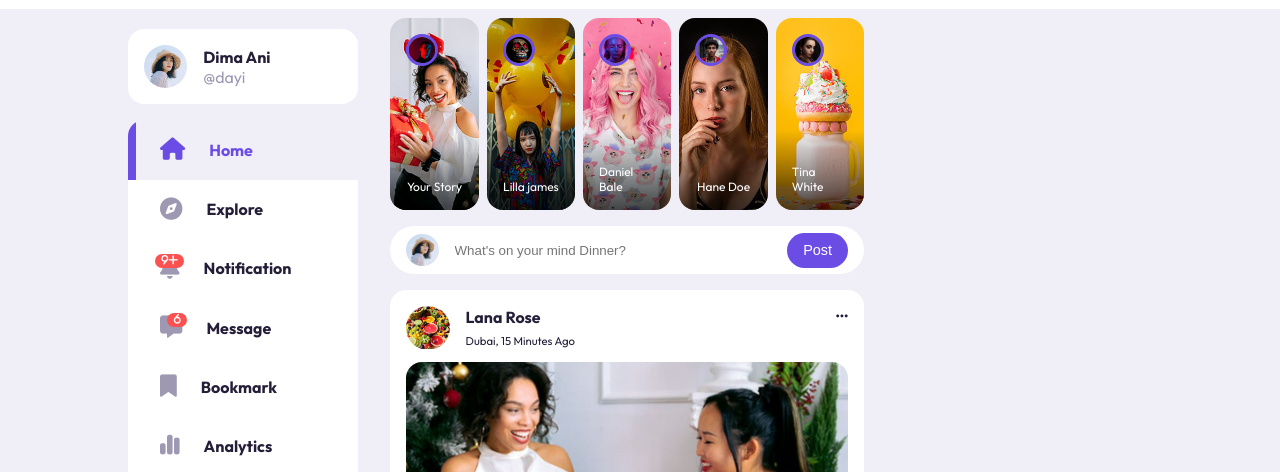
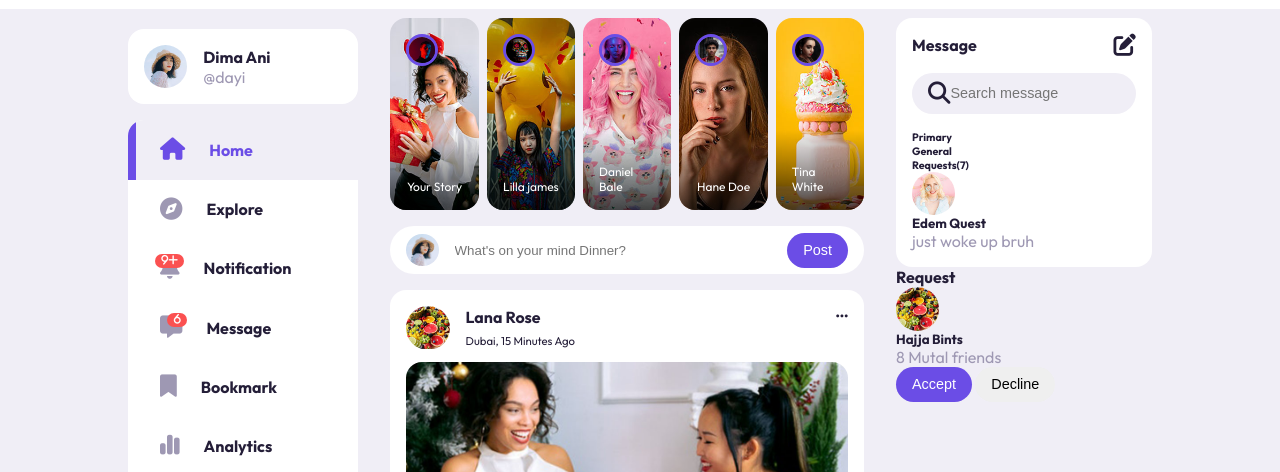
Before and after one commit to sohelshaikh74/social-media-website, a plain HTML site: page index.html in a window 1280 px wide. Shown: the part 57-529 px from the top of the page. Drawn offline with nearby package versions, Linux system fonts and the light colour scheme.

Commit message:
right updated

```diff
--- a/index.html
+++ b/index.html
@@ -149,7 +149,7 @@
                 <label for="create-post" class="btn btn-primary">Create Post</label>
             </div>
 
-            <!-- ************ MIDDLE *************** -->
+            <!-- =========== MIDDLE ===============-->
             <div class="middle">
                 <!-- ************ STORIES*********** -->
                 <div class="stories">
@@ -185,6 +185,7 @@
                     </div>
                 </div>
                 <!-- ***** END OF STORIES ******* -->
+
                 <form class="create-post">
                     <div class="profile-photo">
                         <img src="/images/profile-1.jpg" alt="">
@@ -195,6 +196,7 @@
 
                 <!-- ************* FEEDs************** -->
                 <div class="feeds">
+
                     <!-- ************Feed-1************ -->
                     <div class="feed">
                         <div class="head">
@@ -614,10 +616,68 @@
                     </div>
                     <!-- *********end of feed-7*********** -->
                 </div>
+                <!-- **************End of Feeds******** -->
             </div>
+            <!-- ====================End of Middle================-->
 
-            <!-- ************ RIGHT *************** -->
+            <!-- ============= RIGHT =============== -->
             <div class="right">
+                <div class="messages">
+                    <div class="heading">
+                        <h4>Message</h4>
+                        <i class="fa-solid fa-pen-to-square"></i>
+                    </div>
+                    <!-- ********Search bar***********-->
+                    <div class="search-bar">
+                        <i class="fa-solid fa-magnifying-glass"></i>
+                        <input type="search" placeholder="Search message" id="message-serch">
+                    </div>
+
+                    <!-- **********Message Categorey*********-->
+                    <div class="category">
+                        <h6 class="active">Primary </h6>
+                        <h6>General</h6>
+                        <h6>Requests(7) </h6>
+                    </div>
+
+                    <!-- **********Message*********-->
+                    <div class="message">
+                        <div class="profile-photo">
+                            <img src="./images/profile-17.jpg" alt="">
+                        </div>
+                        <div class="message-body">
+                            <h5>Edem Quest</h5>
+                            <p class="text-muted">just woke up bruh</p>
+                        </div>
+                    </div>
+                </div>
+                <!-- *****end of message**** -->
+                <!-- ****friend Request -->
+                <div class="friend-requests">
+                    <h4>Request</h4>
+                    <div class="request">
+                        <div class="info">
+                            <div class="profile-photo">
+                                <img src="./images/profile-13.jpg" alt="">
+                            </div>
+                            <div>
+                                <h5>Hajja Bints</h5>
+                                <p class="text-muted">
+                                    8 Mutal friends
+                                </p>
+                                <div class="action">
+                                    <button class="btn btn-primary">
+                                        Accept
+                                    </button>
+                                    <button class="btn">
+                                        Decline
+                                    </button>
+                                </div>
+                            </div>
+                        </div>
+                    </div>
+                </div>
+
 
             </div>
         </div>
--- a/style.css
+++ b/style.css
@@ -94,13 +94,12 @@ nav .container{
     align-items: center;
     justify-content:  space-between;
 }
-
-nav .search-bar{
+.search-bar{
    background: var(--color-light);
    border-radius: var(--border-radius);
    padding: var(--search-padding);
 }
-nav .search-bar input[type="search"]{
+.search-bar input[type="search"]{
     background: transparent;
     width: 30vw;
     font-size: 0.9rem;
@@ -373,3 +372,29 @@ margin-left: -0.6rem;
 .middle .liked-by p{
     margin-left: 0.5rem;
 }
+
+/* =================RIGHT============= */
+.main .container .right{
+    height: max-content;
+    position: sticky;
+    top: var(--sticky-top-right);
+    bottom: 0;
+}
+.right .messages{
+    background: var(--color-white);
+    border-radius: var(--card-border-radius);
+    padding: var(--card-padding);
+}
+.right .messages .heading{
+display: flex;
+justify-content: space-between;
+align-items: center;
+margin-bottom: 1rem;
+}
+.right .messages i{
+    font-size: 1.4rem;
+}
+.right .messages .search-bar{
+    display: flex;
+    margin-bottom: 1rem;
+}
```
